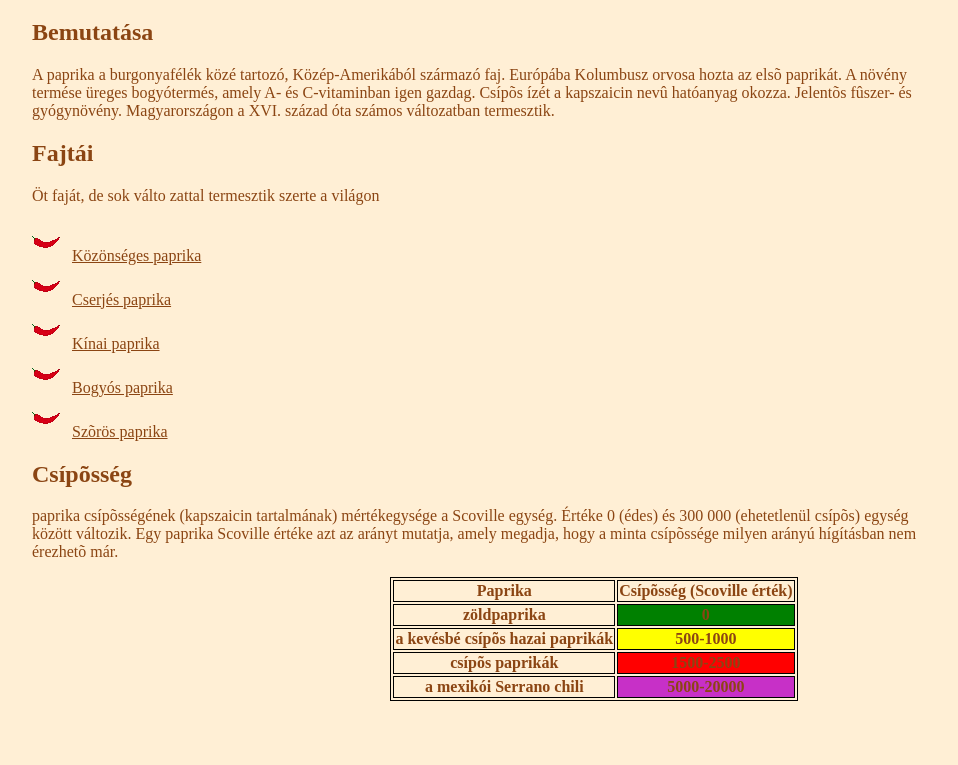
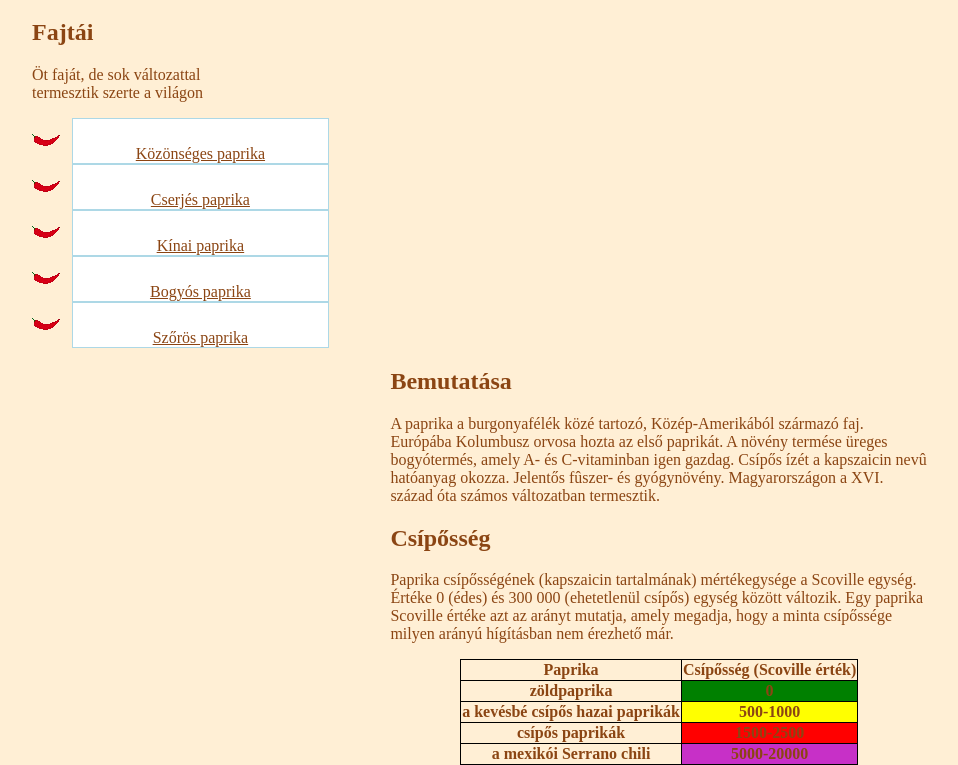
Before and after one commit to UtasiB/IKTesWEB, a plain HTML site: page paprika/index.html in a window 1280 px wide. Shown: the part 124-889 px from the top of the page, without its empty margins (160-1118 px from the left). Before the commit the page ends 833 px from the top, so only its background shows below. Drawn offline with Linux system fonts and the light colour scheme.

Commit message:
Paprika folytatás

```diff
--- a/paprika/index.html
+++ b/paprika/index.html
@@ -8,37 +8,43 @@
     <title>Document</title>
 </head>
 <body>
-    <h1 style="background-image: url(paprikanagy.png);">Ismered a legcsípõsebbet?</h1>
 
-    <h2>Bemutatása</h2>
-    <p>A paprika a burgonyafélék közé tartozó, Közép-Amerikából származó faj. Európába Kolumbusz orvosa hozta az elsõ paprikát. A növény termése üreges bogyótermés, amely A- és C-vitaminban igen gazdag. Csípõs ízét a kapszaicin nevû hatóanyag okozza. Jelentõs fûszer- és gyógynövény. Magyarországon a XVI. század óta számos változatban termesztik.</p>
+    <h1 style="background-image: url(paprikanagy.png);">Ismered a legcsípősebbet?</h1>
+<div class="fajtai  ">
     <h2>Fajtái</h2>
-    <p>Öt faját, de sok válto  zattal termesztik szerte a világon</p>
+    <p>Öt faját, de sok változattal termesztik szerte a világon</p>
+</div>
 <ul style="list-style-image: url(chili-pepper-icon.gif);" class="lista">
 <li><a href="paprika.png"> Közönséges paprika</a></li>
 <li><a href="https://hu.wikipedia.org/wiki/Cserj%C3%A9s_paprika"> Cserjés paprika</a></li>
 <li><a href="https://hu.wikipedia.org/wiki/K%C3%ADnai_paprika"> Kínai paprika</a></li>
 <li><a href="https://hu.wikipedia.org/wiki/Bogy%C3%B3s_paprika"> Bogyós paprika</a></li>
-<li><a href="https://hu.wikipedia.org/wiki/Sz%C5%91r%C3%B6s_paprika"> Szõrös paprika</a></li>
+<li><a href="https://hu.wikipedia.org/wiki/Sz%C5%91r%C3%B6s_paprika"> Szőrös paprika</a></li>
 </ul>
-<h2>Csípõsség</h2>
-<p> paprika csípõsségének (kapszaicin tartalmának) mértékegysége a Scoville egység. Értéke 0 (édes) és 300 000 (ehetetlenül csípõs) egység között változik. Egy paprika Scoville értéke azt az arányt mutatja, amely megadja, hogy a minta csípõssége milyen arányú hígításban nem érezhetõ már.</p>
-
+<div class="bemutat">
+    <h2>Bemutatása</h2>
+    <p>A paprika a burgonyafélék közé tartozó, Közép-Amerikából származó faj. Európába Kolumbusz orvosa hozta az első paprikát. A növény termése üreges bogyótermés, amely A- és C-vitaminban igen gazdag. Csípős ízét a kapszaicin nevû hatóanyag okozza. Jelentős fûszer- és gyógynövény. Magyarországon a XVI. század óta számos változatban termesztik.</p>
+</div>
+<div class="csiposseg">
+<h2>Csípősség</h2>
+<div>
+    <p>Paprika csípősségének (kapszaicin tartalmának) mértékegysége a Scoville egység. Értéke 0 (édes) és 300 000 (ehetetlenül csípős) egység között változik. Egy paprika Scoville értéke azt az arányt mutatja, amely megadja, hogy a minta csípőssége milyen arányú hígításban nem érezhető már.</p>
+</div>
 <table>
     <tr>
         <th>Paprika</th>
-        <th style="text-align: center ;">Csípõsség (Scoville érték)</th>
+        <th style="text-align: center ;">Csípősség (Scoville érték)</th>
     </tr>
     <tr>
         <th>zöldpaprika</th>
         <th style="text-align: center ; background-color: green;">0</th>
     </tr>
     <tr>
-        <th>a kevésbé csípõs hazai paprikák</th>
+        <th>a kevésbé csípős hazai paprikák</th>
         <th style="text-align: center ; background-color: yellow;">500-1000</th>
     </tr>
     <tr>
-        <th>csípõs paprikák</th>
+        <th>csípős paprikák</th>
         <th style="text-align: center ; background-color: red;">1500-2500</th>
 
     </tr>
--- a/paprika/paprika.css
+++ b/paprika/paprika.css
@@ -6,7 +6,8 @@ body{
 }
 table, th, td {
     border: 1px solid black;
-    margin: 0% 0 0 40%;
+    margin:auto;
+    border-collapse: collapse;
 }
 a{
     color: #8B4513;
@@ -21,3 +22,21 @@ h1{
     background-repeat: no-repeat;
     margin-left: auto;
 }
+.csiposseg{
+    margin-left: 40%;
+    margin-bottom: -20%;
+    position: relative;
+}
+.bemutat{
+    margin-left: 40%;
+
+}
+.fajtai{
+    padding-right: 80%;
+}
+li{
+    border: 1px solid lightblue;
+    margin: 0 70% 0 0;
+    text-align: center;
+    background-color: white;
+}
```
Also changed, not shown: 1 other file.
